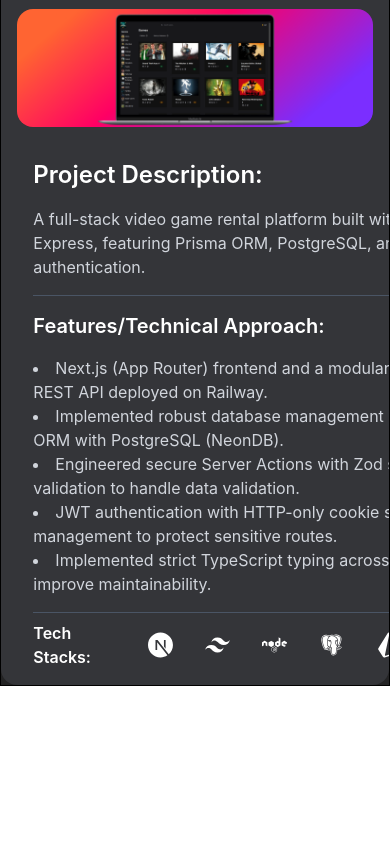
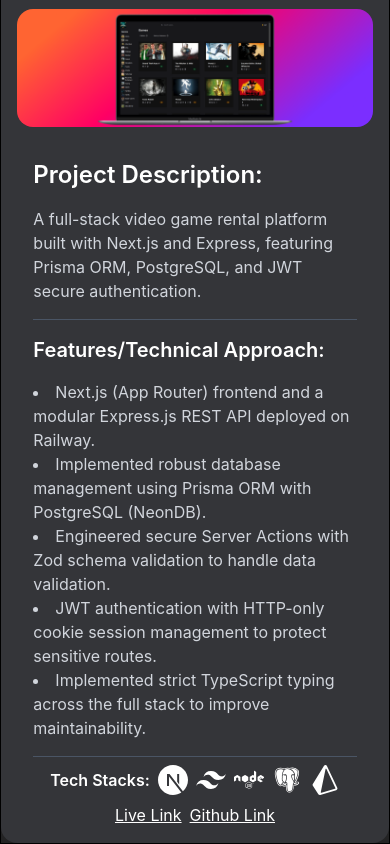
Before and after one commit to smbmunna/smbmunna-web, a React (Vite) app: page /portfolio/1 in a window 390 px wide. Shown: the part 492-1336 px from the top of the page. Before the commit the page ends 1178 px from the top, so only its background shows below. Built offline with nearby package versions, Linux system fonts and the light colour scheme; no server answers.

Commit message:
mobile responsiveness work

```diff
--- a/src/components/reusable/PortfolioCard.jsx
+++ b/src/components/reusable/PortfolioCard.jsx
@@ -3,7 +3,7 @@ import { useState } from "react";
 export default function PortfolioCard({ project }) {
   const [isLoaded, setIsLoaded] = useState(false);
   return (
-    <div>
+    <div className="w-11/12 md:w-full mx-auto">
       <div className="relative overflow-hidden rounded-2xl">
         {/* Skeleton Loader */}
         {!isLoaded && (
--- a/src/layouts/RootLayout.jsx
+++ b/src/layouts/RootLayout.jsx
@@ -10,7 +10,7 @@ export default function RootLayout() {
 
     return (
         <div className='md:h-screen bg-[#232324] border overflow-hidden flex items-center'>
-            <div className="w-full md:h-9/10 my-auto md:flex gap-8 md:px-24 bg-[#232324] text-white">
+            <div className="w-full  my-auto md:flex gap-8 md:px-24 bg-[#232324] text-white">
                 <Sidebar />
                 <div className="flex-1 animate-fadeIn">
                     <Outlet />
--- a/src/pages/Portfolio.jsx
+++ b/src/pages/Portfolio.jsx
@@ -11,8 +11,8 @@ export default function Portfolio() {
             <h3 className="text-xl font-semibold">See My Awesome Work</h3>
 
             {/* tabs */}
-            <div className="mt-4">
-                <ul className="flex gap-8">
+            <div className="mt-4 hidden md:block">
+                <ul className="md:flex gap-8">
                     <li className='text-amber-500'><a href="#">All</a></li>
                     <li><a href="#">Frontend Projects</a></li>
                     <li><a href="#">Fullstack Projects</a></li>
@@ -20,7 +20,7 @@ export default function Portfolio() {
             </div>
 
             {/* Projects */}
-            <div className="grid grid-cols-3 gap-4 mt-8 mx-auto  bg-[#343539] rounded-2xl">
+            <div className="grid md:grid-cols-3 gap-12 md:gap-4 mt-8 mx-auto  bg-[#343539] rounded-2xl">
                 {
                     projectData.map(project => <Link key={project.id} to={`/portfolio/${project.id}`}><PortfolioCard project={project} /></Link>)
                 }
--- a/src/pages/PortfolioDetails.jsx
+++ b/src/pages/PortfolioDetails.jsx
@@ -39,9 +39,9 @@ export default function PortfolioDetails() {
           ))}
           <hr className="text-gray-600 mt-4" />
 
-          <div className="flex gap-6 justify-between items-center">
+          <div className="flex flex-col md:flex-row gap-2 md:gap-6 justify-between items-center">
             <div>
-              <div className="flex gap-8 mt-2 items-center">
+              <div className="flex gap-2 md:gap-8 mt-2 items-center">
                 <h2 className="font-semibold">Tech Stacks: </h2>
                 <SiNextdotjs size={30} />
                 <RiTailwindCssFill size={30} />
```
